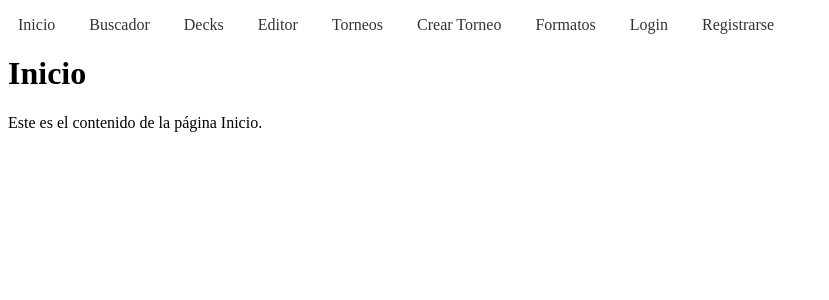
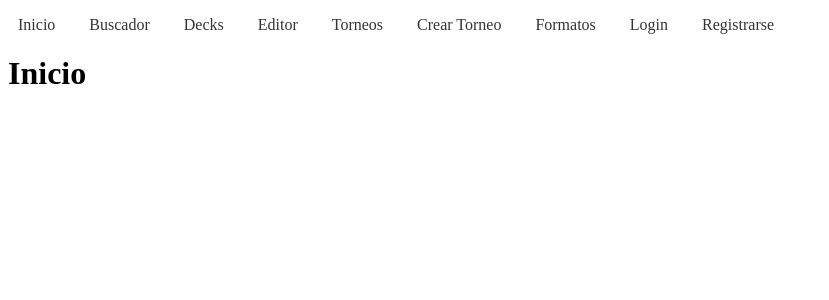
Before and after one commit to Zase55/FFDecks, a Flask app: page / in a window 1280 px wide. Shown: the top 300 px of the page, without its empty margins (0-829 px from the left). Run offline with Flask 3, Linux system fonts and the light colour scheme.

Commit message:
fix: remove menu text

```diff
--- a/app/templates/menu.html
+++ b/app/templates/menu.html
@@ -26,7 +26,6 @@
 
     <div>
         <h1>{{ title }}</h1>
-        <p>Este es el contenido de la página {{ title }}.</p>
     </div>
     <div>
         {% with messages = get_flashed_messages() %}
```
